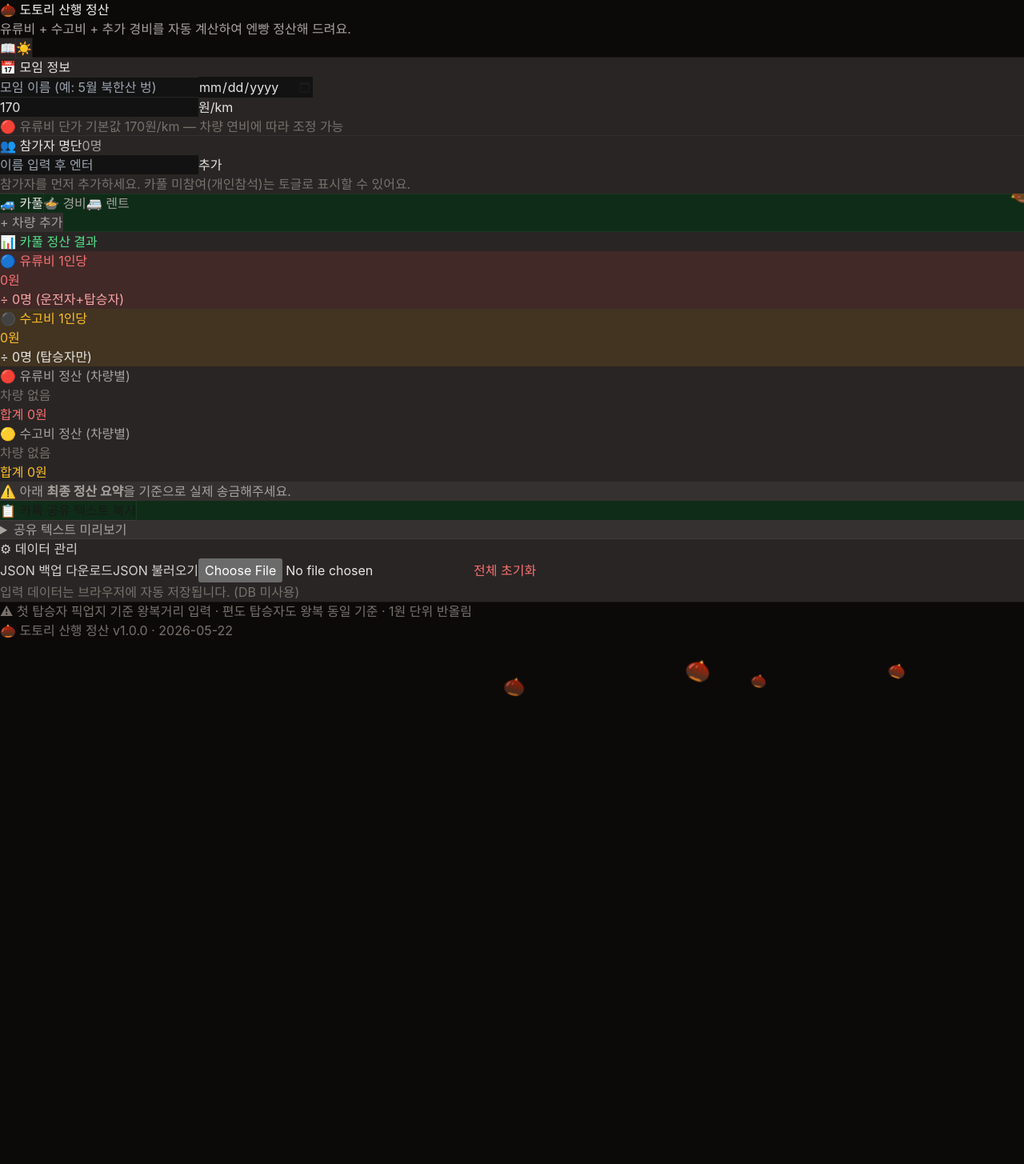
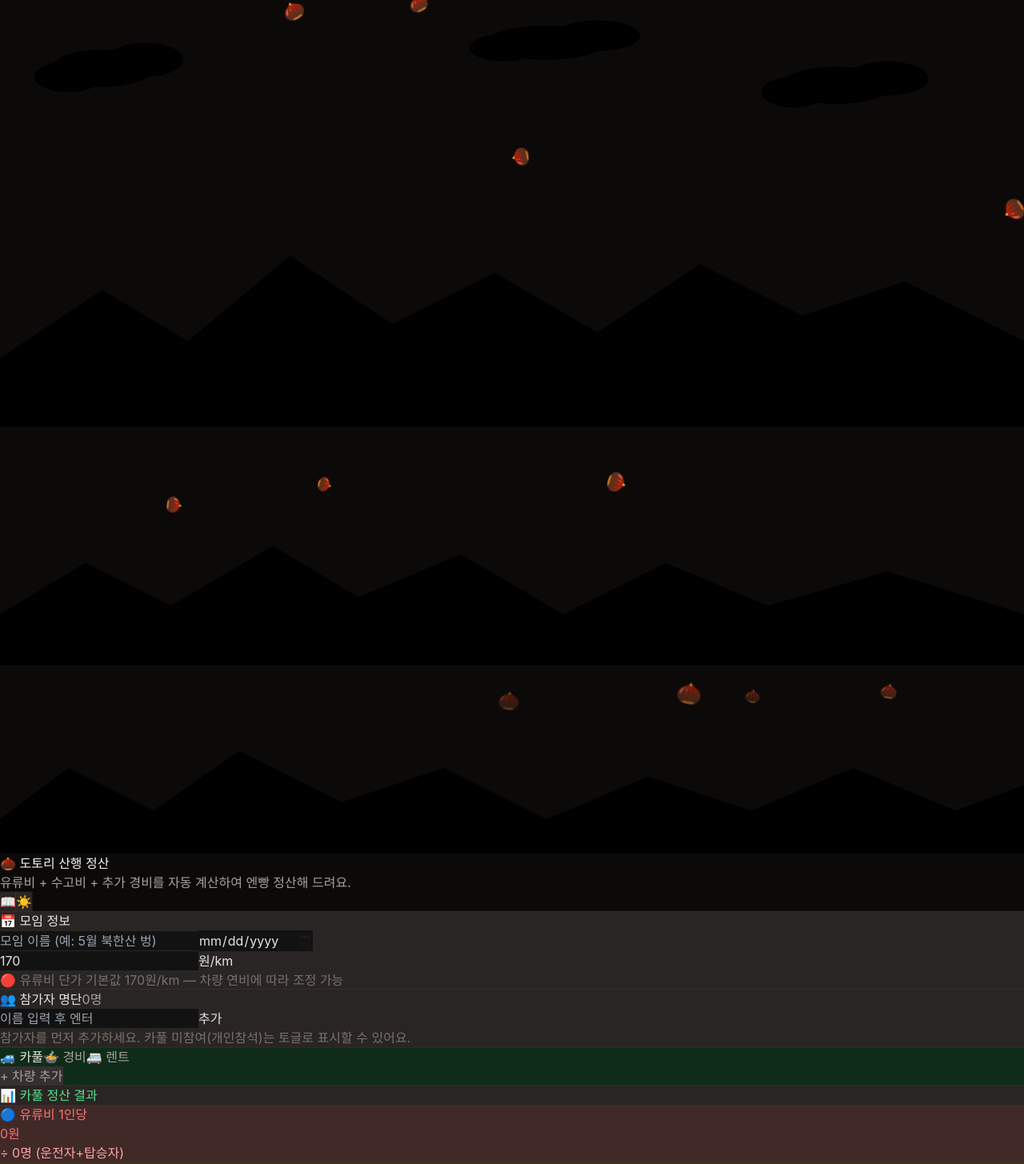
Before and after one commit to bgjoe40/dotori, a React (Vite) app: page / in a window 1280 px wide. Shown: the top 1455 px of the page at 80% size. Before the commit the page ends 800 px from the top, so only its background shows below. Built offline with nearby package versions, Linux system fonts and the light colour scheme.

Commit message:
feat: add SkyBackground component for fixed viewport background

```diff
--- /dev/null
+++ b/src/components/SkyBackground.tsx
@@ -0,0 +1,75 @@
+/**
+ * 뷰포트에 고정된 산/하늘/구름 배경.
+ * - position: fixed로 스크롤과 무관하게 표시
+ * - SVG 인라인 + Tailwind dark: 변형으로 라이트/다크 모두 지원
+ * - pointer-events-none + -z-10 으로 입력 차단 및 항상 후면 배치
+ */
+export default function SkyBackground() {
+  return (
+    <div
+      aria-hidden="true"
+      className="pointer-events-none fixed inset-0 -z-10 overflow-hidden"
+    >
+      {/* 하늘 그라데이션 */}
+      <div className="absolute inset-0 bg-gradient-to-b from-sky-200 via-sky-100 to-amber-50 dark:from-slate-950 dark:via-slate-900 dark:to-stone-900" />
+
+      {/* 태양 / 달 */}
+      <div className="absolute right-[12%] top-[8%] h-20 w-20 rounded-full bg-yellow-200/80 blur-sm dark:bg-slate-200/30" />
+
+      {/* 구름 */}
+      <svg
+        className="absolute left-0 top-[6%] w-full opacity-90 dark:opacity-25"
+        viewBox="0 0 1200 200"
+        preserveAspectRatio="xMidYMin slice"
+      >
+        <g className="fill-white dark:fill-slate-400">
+          <ellipse cx="120" cy="80" rx="60" ry="22" />
+          <ellipse cx="170" cy="70" rx="45" ry="20" />
+          <ellipse cx="80" cy="90" rx="40" ry="18" />
+          <ellipse cx="640" cy="50" rx="70" ry="20" />
+          <ellipse cx="700" cy="42" rx="50" ry="18" />
+          <ellipse cx="590" cy="56" rx="40" ry="16" />
+          <ellipse cx="980" cy="100" rx="65" ry="22" />
+          <ellipse cx="1040" cy="92" rx="48" ry="20" />
+          <ellipse cx="930" cy="108" rx="38" ry="18" />
+        </g>
+      </svg>
+
+      {/* 산 — 원경 */}
+      <svg
+        className="absolute bottom-0 left-0 w-full"
+        viewBox="0 0 1200 300"
+        preserveAspectRatio="xMidYMax slice"
+      >
+        <path
+          className="fill-violet-200/70 dark:fill-slate-700/60"
+          d="M0,220 L120,140 L220,200 L340,100 L460,180 L580,120 L700,190 L820,110 L940,170 L1060,130 L1200,200 L1200,300 L0,300 Z"
+        />
+      </svg>
+
+      {/* 산 — 중경 */}
+      <svg
+        className="absolute bottom-0 left-0 w-full"
+        viewBox="0 0 1200 280"
+        preserveAspectRatio="xMidYMax slice"
+      >
+        <path
+          className="fill-emerald-300/80 dark:fill-slate-800/80"
+          d="M0,220 L100,160 L200,210 L320,140 L420,200 L540,150 L660,220 L780,160 L900,210 L1040,170 L1200,220 L1200,280 L0,280 Z"
+        />
+      </svg>
+
+      {/* 산 — 근경 */}
+      <svg
+        className="absolute bottom-0 left-0 w-full"
+        viewBox="0 0 1200 220"
+        preserveAspectRatio="xMidYMax slice"
+      >
+        <path
+          className="fill-emerald-700/85 dark:fill-stone-900/90"
+          d="M0,180 L80,120 L180,170 L280,100 L400,160 L520,120 L640,180 L760,130 L880,170 L1000,120 L1120,170 L1200,140 L1200,220 L0,220 Z"
+        />
+      </svg>
+    </div>
+  );
+}
--- a/src/pages/App.tsx
+++ b/src/pages/App.tsx
@@ -1,5 +1,6 @@
 import { Fragment, useEffect, useMemo, useRef, useState } from 'react';
 import AcornRain from '../components/AcornRain';
+import SkyBackground from '../components/SkyBackground';
 import ParticipantList from '../components/ParticipantList';
 import VehicleCard from '../components/VehicleCard';
 import CarpoolResult from '../components/CarpoolResult';
@@ -274,6 +275,7 @@ export default function App() {
 
   return (
     <div className="relative mx-auto min-h-screen max-w-2xl px-4 pb-24 pt-6">
+      <SkyBackground />
       {showGuide && <GuideModal onClose={() => setShowGuide(false)} />}
       <AcornRain />
       {/* 헤더 */}
```
Also changed, not shown: 1 other file (tests, documents, lock files or other folders).
